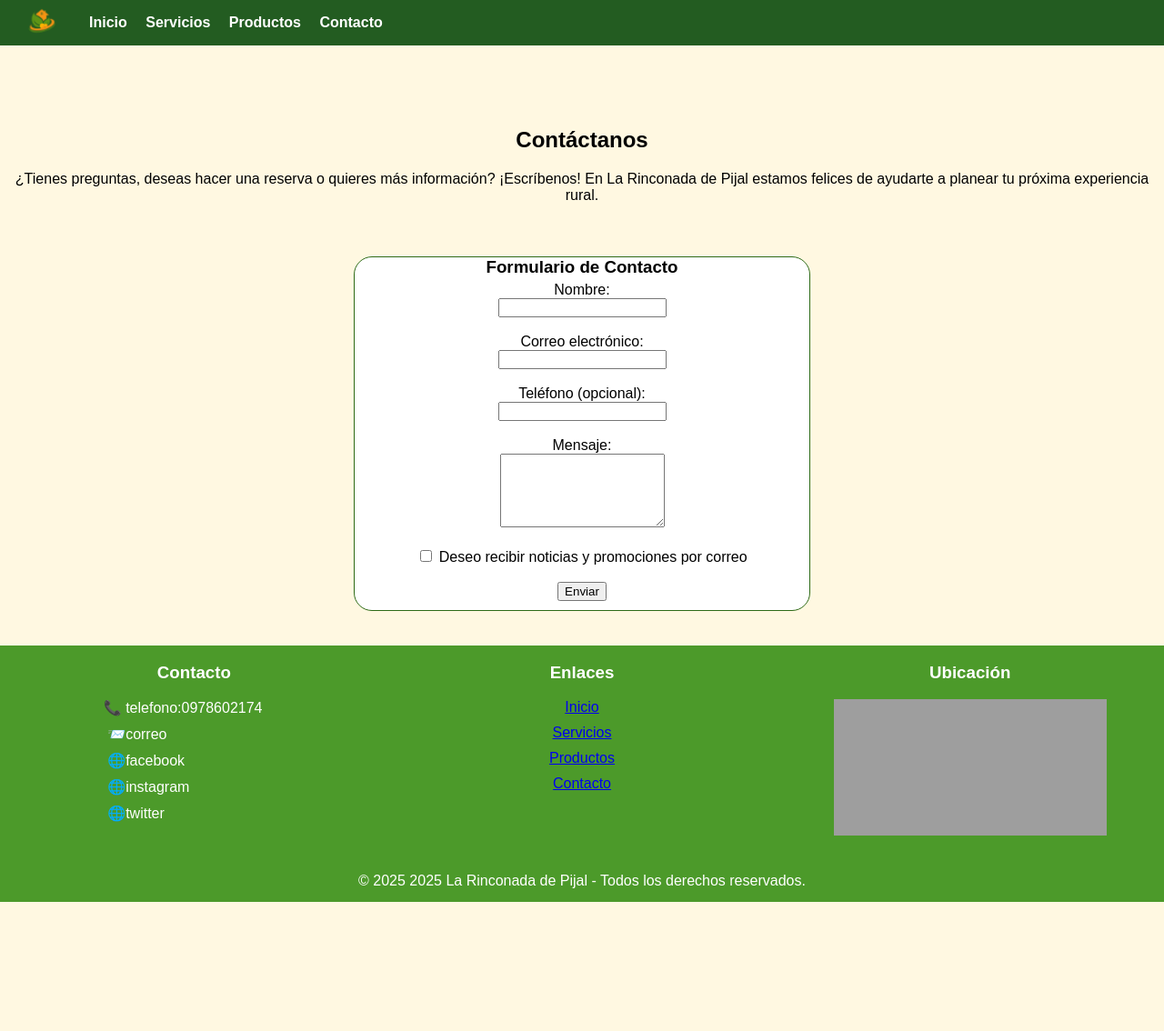
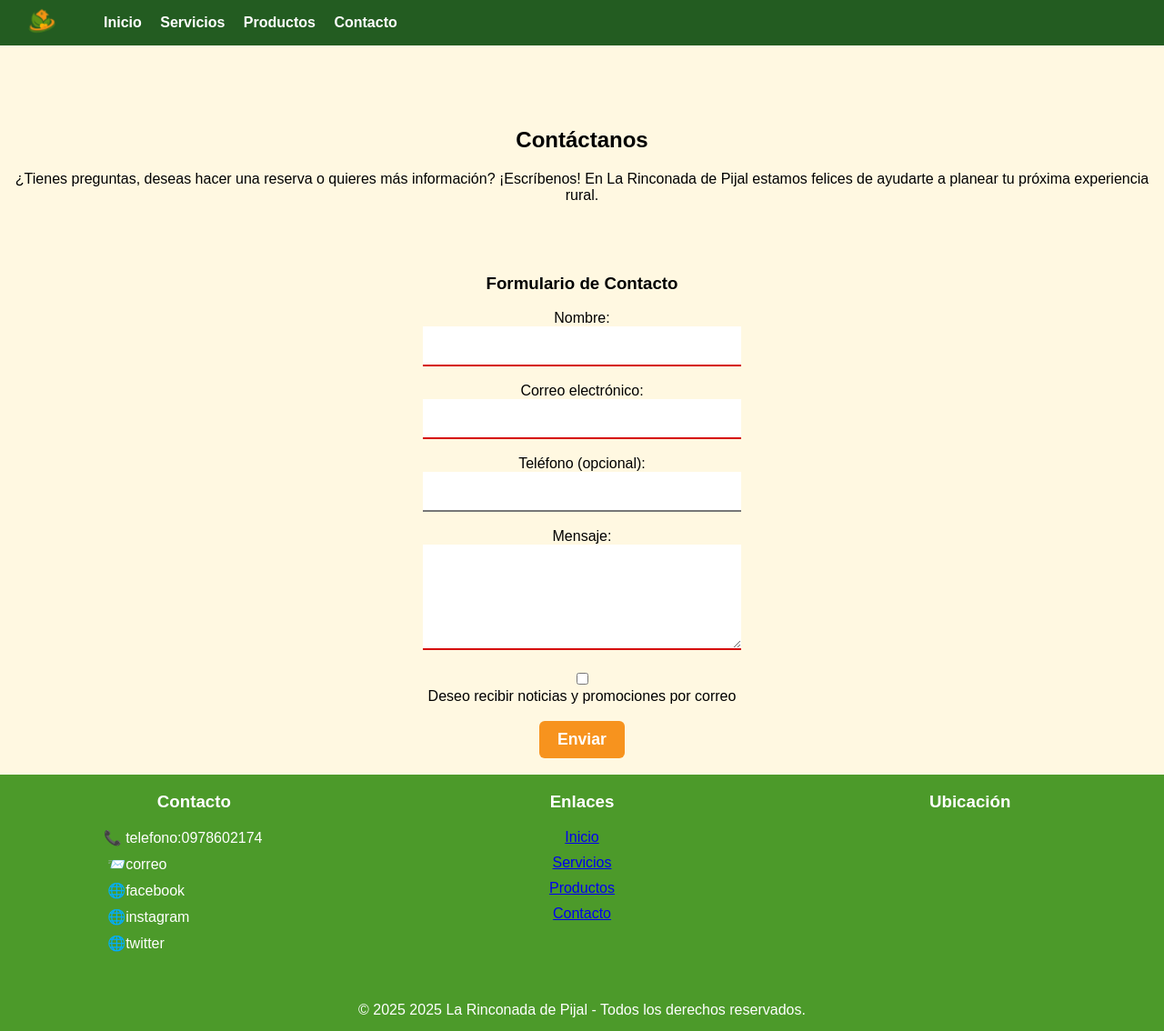
Before and after one commit to Dannyct24/HTML, a plain HTML site: page pages2/contact.html in a window 1280 px wide. Shown: the whole page at 91% size. Before the commit the page ends 992 px from the top, so only its background shows below. Drawn offline with Linux system fonts and the light colour scheme; grey boxes are pictures that could not be loaded.

Commit message:
modified:   index.html 	modified:   pages2/contact.html 	modified:   pages2/products.html 	modified:   pages2/services.html 	modified:   styles.css

```diff
--- a/pages2/contact.html
+++ b/pages2/contact.html
@@ -28,16 +28,21 @@
 <body>
     <header class="encabezado">
 
+        <div class="logo-nav">
             <a href="../index.html">
-            <img src="../icon/favicon.ico" alt="Icono Rinconada de Pijal" style="height: 50px; vertical-align: middle;">
+                <img src="../icon/favicon.ico" alt="Icono Rinconada de Pijal"
+                    style="height: 50px; vertical-align: middle;">
 
-        </a>
                 <nav>
                     <a href="../index.html">Inicio</a>
                     <a href="services.html">Servicios</a>
                     <a href="products.html">Productos</a>
                     <a href="contact.html">Contacto</a>
+
                 </nav>
+
+            </a>
+        </div>
     </header>
     <main>
         <section>
@@ -46,6 +51,7 @@
                 Pijal estamos felices de ayudarte a planear tu próxima experiencia rural.</p>
         </section><br>
 
+        <section class="suscripcion">
             <div class="Formulario-pocición">
                 <div class="Formulario">
                     <h3 class="Formulario-titulo">Formulario de Contacto</h3>
@@ -65,10 +71,11 @@
                         <input type="checkbox" id="suscripcion" name="suscripcion">
                         <label for="suscripcion"> Deseo recibir noticias y promociones por correo</label><br><br>
 
-                    <input type="submit" value="Enviar">
+                        <button type="submit">Enviar</button>
                     </form>
                 </div>
             </div><br>
+        </section>
 
     </main>
     <footer>
--- a/styles.css
+++ b/styles.css
@@ -23,14 +23,41 @@ main {
     color: #FFF8E1; /* texto en beige claro */
     display: flex;
     flex-direction: row;
-    justify-content: flex-start;
+    justify-content: space-between;
     align-items: center;
     gap: 20px;
     padding-inline: 20px;
     z-index: 10;
     text-decoration: none;
 }
+.encabezado .logo-nav{
+    display: flex;
+    flex-direction: row;
+    align-items: center;
+    gap: 20px;
+}
+.encabezado a {
+    color: white;
+    text-decoration: none;
 
+}
+.bi-person-circle{
+    font-size: 2em;
+    color: white;
+    margin-right: 60PX;
+    cursor: pointer;
+}
+
+
+.encabezado a:visited {
+    color: white;
+    text-decoration: none;
+
+}
+
+.encabezado a:hover {
+    color: rgb(192, 196, 245);
+}
 .encabezado nav a {
     color: #fff;
     text-decoration: none;
@@ -153,52 +180,49 @@ p {
 
 }
 
-
-.Formulario-pocición {
-    display: flex;
-    flex-direction: row;
-    gap: 20px;
-    flex-wrap: wrap;
-    justify-content: center;
-    align-items: flex-start;
+.suscripcion input,
+.suscripcion textarea {
+    width: 90%;
+    max-width: 600px;
+    padding: 12px;
+    font-size: 1rem;
+    border: none;
+    border-bottom: 2px solid #777;
+    font-family: Arial, Helvetica, sans-serif;
+    transition: border-color 0.3s ease;
 }
 
-.Formulario {
-    width: 500px;
-    border: 1px solid #2E6B17;
-    border-radius: 20px;
-    display: flex;
-    flex-direction: column;
-    justify-content: space-around;
-    align-items: stretch;
-    gap: 5px;
-    padding-bottom: 10px;
-    background-color: #ffffff;
-    transition: box-shadow 0.3s, ease-in-out, transform 0.3s, ease-in-out;
-    animation-name: tarjeta-animacion;
-    animation-duration: 2s;
+.suscripcion input:focus,
+.suscripcion textarea:focus {
+    outline: none;
+    border-bottom: 2px solid #2E6B17;
 }
 
-.Formulario-titulo {
-    font-family: Arial, Helvetica, sans-serif;
-    margin-block: 0px;
-    margin-inline: 10px;
-    gap: 10px;
-}
-@keyframes Formulario-animacion {
-    from {
-        transform: translate(0px, -800px);
-    }
-
-    to {
-        transform: translate(0px, 0px);
-    }
+.suscripcion input:invalid,
+.suscripcion textarea:invalid {
+    border-bottom: 2px solid rgb(213, 4, 4);
 }
 
-.Formulario:hover {
-    box-shadow: 4px 4px 1px #F7931E;
-    transform: scale(105%);
+.suscripcion button {
+    color: #fff;
+    background-color: #F7931E;
+    font-family: Arial, Helvetica, sans-serif;
+    font-size: 1.1rem;
+    font-weight: bold;
+    border: none;
+    padding: 10px 20px;
+    border-radius: 6px;
+    cursor: pointer;
+    transition: background-color 0.3s ease, transform 0.2s ease;
+}
 
+.suscripcion button:hover {
+    background-color: #2E6B17;
+    transform: scale(1.05);
+}
+
+.suscripcion button:active {
+    background-color: #1b4913;
 }
 
 footer {
```
Also changed, not shown: index.html (+11 -1 lines), pages2/products.html (+7 -2 lines), pages2/services.html (+16 -10 lines). Lines whose indentation alone changed are shown as unchanged.
